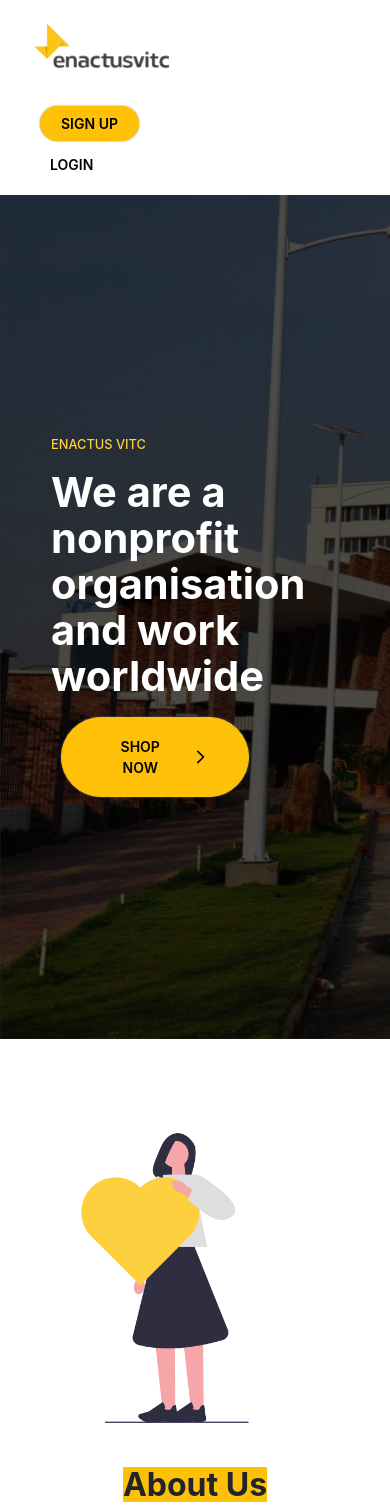
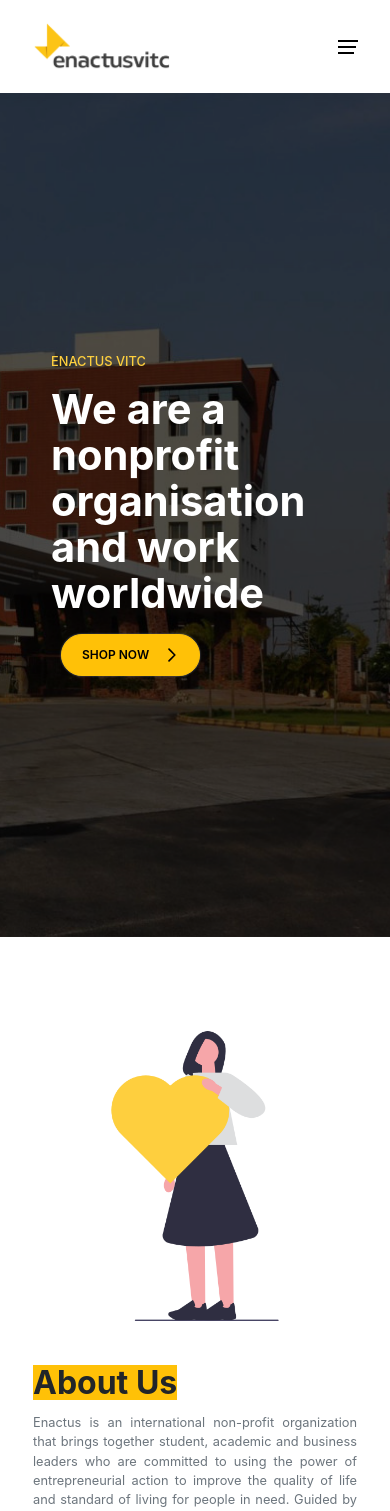
Before and after one commit to mohammadshaad/enactus, a React (Create React App) app: page / in a window 390 px wide. Shown: the top 1511 px of the page. Built offline with nearby package versions, Linux system fonts and the light colour scheme; no server answers; the database is empty.

Commit message:
:fire: Made landing responsive :white_check_mark:

```diff
--- a/src/Components/Navbar.js
+++ b/src/Components/Navbar.js
@@ -11,6 +11,7 @@
   const history = useHistory();
   const { totalQty } = useContext(CartContext);
   const [currentUser, setCurrentUser] = useState(null);
+  const [isOpen, setIsOpen] = useState(false);
 
   useEffect(() => {
     // Set up an observer on the Auth object
@@ -24,7 +25,11 @@
             const userData = snapshot.data();
             if (userData) {
               setCurrentUser(userData.Name); // Update the current user state with the name of the logged in user.
-              console.log(userData.Name);
+              console.log(
+                "Hey " +
+                  userData.Name +
+                  "! 👋 Welcome to Enactus VITC E-Commerce Site ❤️ "
+              );
             }
           });
       } else {
@@ -44,12 +49,53 @@
     });
   };
 
+  const handleMenu = () => {
+    setIsOpen(!isOpen);
+  };
+
   return (
     <div className="navbox">
-      <Link to="/" className="logo">
-        <img src={logo} alt="Enactus Logo" />
-      </Link>
-      {currentUser && (
+      <div className="mobile-nav">
+        <Link to="/" className="logo">
+          <img src={logo} alt="Enactus Logo" />
+        </Link>
+
+        <div className="menu-buttons" onClick={handleMenu}>
+          {!isOpen && (
+            <svg
+              xmlns="http://www.w3.org/2000/svg"
+              width="24"
+              height="24"
+              viewBox="0 0 24 24"
+              className={`menu-icon `}
+            >
+              <rect x="2" y="5" width="20" height="2" />
+              <rect x="2" y="11" width="18" height="2" />
+              <rect x="2" y="17" width="16" height="2" />
+            </svg>
+          )}
+
+          {isOpen && (
+            <svg
+              xmlns="http://www.w3.org/2000/svg"
+              width="24"
+              height="24"
+              viewBox="0 0 24 24"
+              className={`menu-icon `}
+            >
+              <path d="M19.59 6L12 13.59L4.41 6L3 7.41L10.59 15L3 22.59L4.41 24L12 16.41L19.59 24L21 22.59L13.41 15L21 7.41L19.59 6Z" />
+            </svg>
+          )}
+        </div>
+      </div>
+
+      <div className="desktop-nav-menu">
+        <Link to="/" className="logo">
+          <img src={logo} alt="Enactus Logo" />
+        </Link>
+      </div>
+
+      {currentUser && isOpen && (
         <div className="rightside">
           <span>
             <Link to="/" className="navlink current-user">
@@ -58,7 +104,7 @@
           </span>
           <span>
             <Link to="cartproducts" className="navlink">
-              <Icon icon={cart} className="cart"/>
+              <Icon icon={cart} className="cart" />
               <span className="no-of-products">{totalQty}</span>
             </Link>
           </span>
@@ -69,7 +115,7 @@
           </span>
         </div>
       )}
-      {!currentUser && (
+      {!currentUser && isOpen && (
         <div className="rightside">
           <span>
             <Link to="signup" className="navlink sign-up">
@@ -83,7 +129,6 @@
           </span>
         </div>
       )}
-
     </div>
   );
 };
--- a/src/index.css
+++ b/src/index.css
@@ -183,6 +183,10 @@
     right: 30px;
 }
 
+.mobile-nav {
+    display: none;
+}
+
 @media(max-width: 768px) {
     .navbox {
         flex-direction: column;
@@ -205,6 +209,21 @@
     .navbar-mobile-menu {
         color: var(--black);
         display: block;
+    }
+
+    .mobile-nav {
+        display: flex;
+        align-items: center;
+        justify-content: center;
+        width: 100%;
+        padding: 0px;
+        margin: 0px;
+
+        z-index: 100;
+    }
+
+    .desktop-nav-menu {
+        display: none;
     }
 
 }
@@ -311,8 +330,15 @@
     z-index: 10;
 }
 
+@media screen and (max-width: 480px) {
+    .landing__container{
+        background-position: -550px;
+    }
+}
 
 @media screen and (max-width: 850px) {
+
+
     .landing__image__container{
        display: none;
     }
@@ -328,6 +354,11 @@
 
     .landing__header {
         gap: 10px;
+    }
+
+    .shop-now {
+        padding: 10px 20px;
+        font-size: 12px;
     }
 
 }
@@ -387,19 +418,30 @@
         padding: 50px 0px;
     }
     .about-content {
-        align-items: center;
+        align-items: flex-start;
+        justify-content: center;
         text-align: center;
-        gap: 10px;
+        max-width: 90%;
+        gap: 5px;
     }
     .about-content h1 {
         font-size: 2.0rem;
         height: auto;
+        text-align: left;
     }
     .about-content p {
-        max-width: 80%;
         text-align: justify;
         font-size: 0.8rem;
+        max-width: 100%;
     }
+
+    .about-image {
+        width: 100%;
+        display: flex;
+        justify-content: center;
+        align-items: center;
+    }
+
     .about-image img {
         width: 300px;
     }
```
